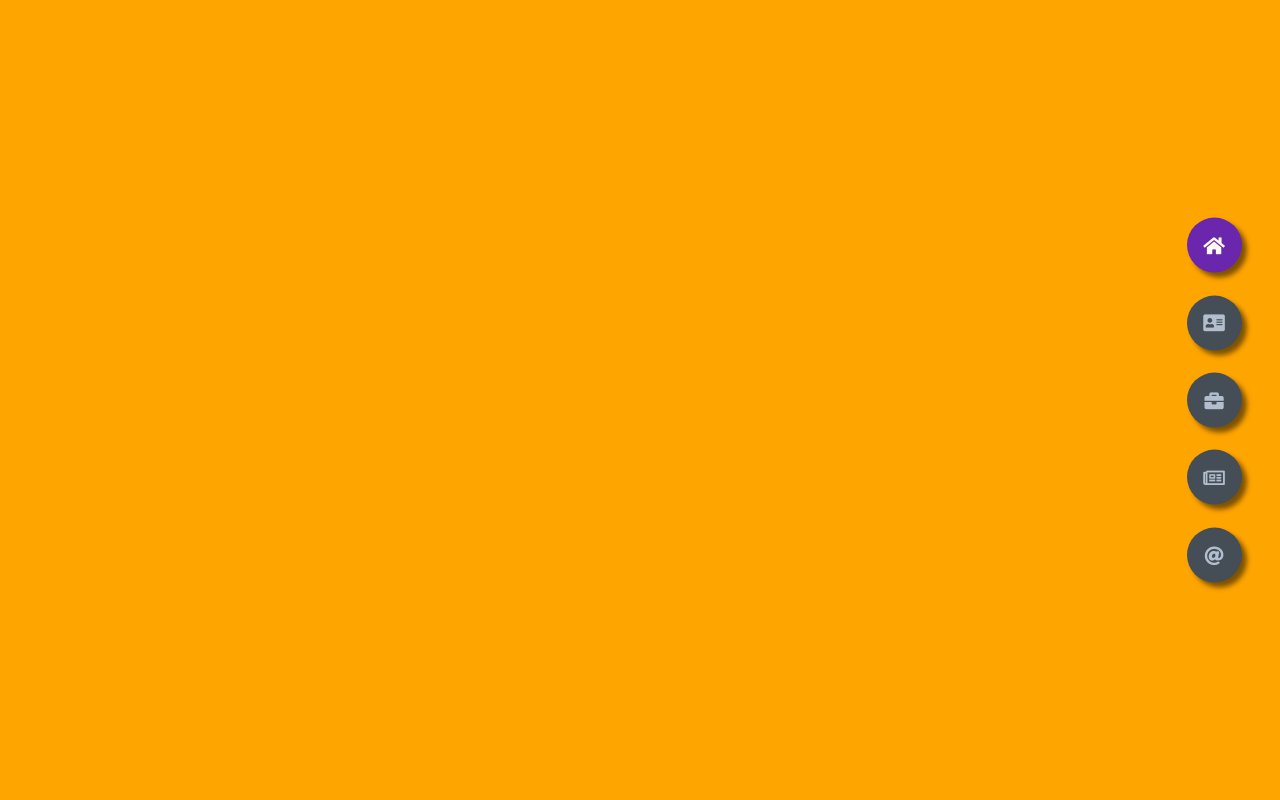
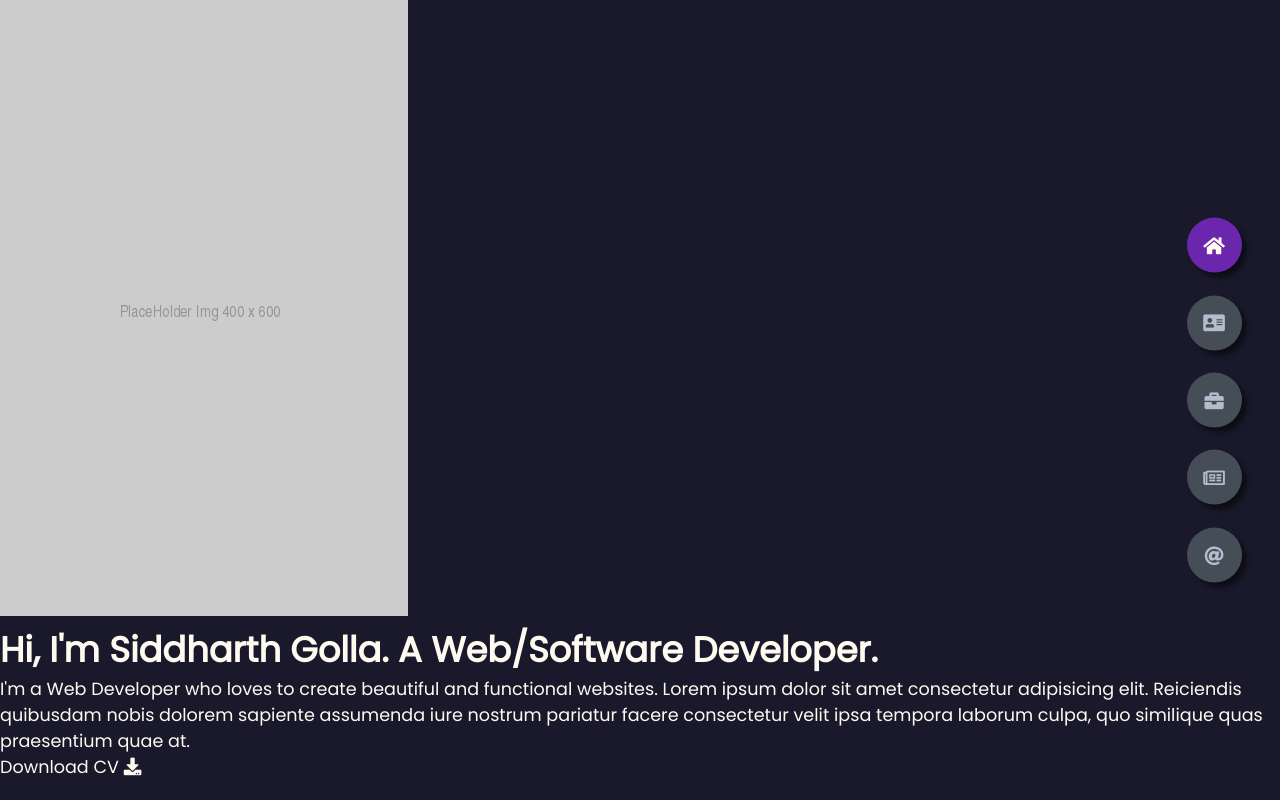
Before and after one commit to Siddharth-Golla/Portfolio-page, a plain HTML site: page index.html in a window 1280 px wide. Drawn offline with Linux system fonts and the light colour scheme.

Commit message:
Header content added

```diff
--- a/index.html
+++ b/index.html
@@ -12,8 +12,34 @@
     <link href="https://fonts.googleapis.com/css2?family=Poppins:ital@0;1&display=swap" rel="stylesheet">
 </head>
 <body class="main-content">
+    <!-- Header Section Page -->
     <header class="section sect1 header active" id="home">
-
+        <div class="header-content">
+            <!-- Header Left Container -->
+            <div class="left-header">
+                <div class="h-shape"></div>
+                <div class="image">
+                    <img src="img/PlaceHolder-408x616.png" alt="hero image">
+                </div>
+            </div>
+            <!-- Header Right Container -->
+            <div class="right-header">
+                <h1 class="name">
+                    Hi, I'm <span>Siddharth Golla.</span>
+                    A Web/Software Developer.
+                </h1>
+                <p>
+                    I'm a Web Developer who loves to create beautiful and functional websites.
+                    Lorem ipsum dolor sit amet consectetur adipisicing elit.
+                    Reiciendis quibusdam nobis dolorem sapiente assumenda iure nostrum pariatur facere consectetur velit ipsa tempora laborum culpa, quo similique quas praesentium quae at.
+                </p>
+                <!-- Download CV Button -->
+                <a href="#" class="main-btn">
+                    <span class="btn-text">Download CV</span>
+                    <span class="btn-icon"><i class="fas fa-download"></i></span>
+                </a>
+            </div>
+        </div>
     </header>
     <main>
         <section class="section sect2 about" id="about"></section>
--- a/styles/styles.scss
+++ b/styles/styles.scss
@@ -67,31 +67,26 @@ section {
 .sect1 {
     display: none;
     transform: translateY(0) scale(1);
-    background-color: orange;
 }
 
 .sect2 {
     display: none;
     transform: translateY(0) scale(1);
-    background-color: indigo;
 }
 
 .sect3 {
     display: none;
     transform: translateY(0) scale(1);
-    background-color: blue;
 }
 
 .sect4 {
     display: none;
     transform: translateY(0) scale(1);
-    background-color: green;
 }
 
 .sect5 {
     display: none;
     transform: translateY(0) scale(1);
-    background-color: red;
 }
 
 .active {
```
Also changed, not shown: img/PlaceHolder-408x616.png (added), styles/styles.css, 2 other files.
